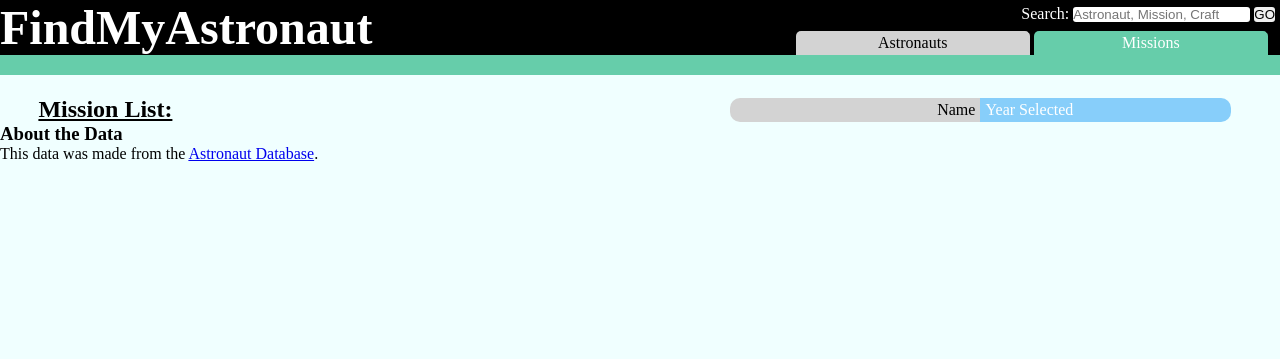
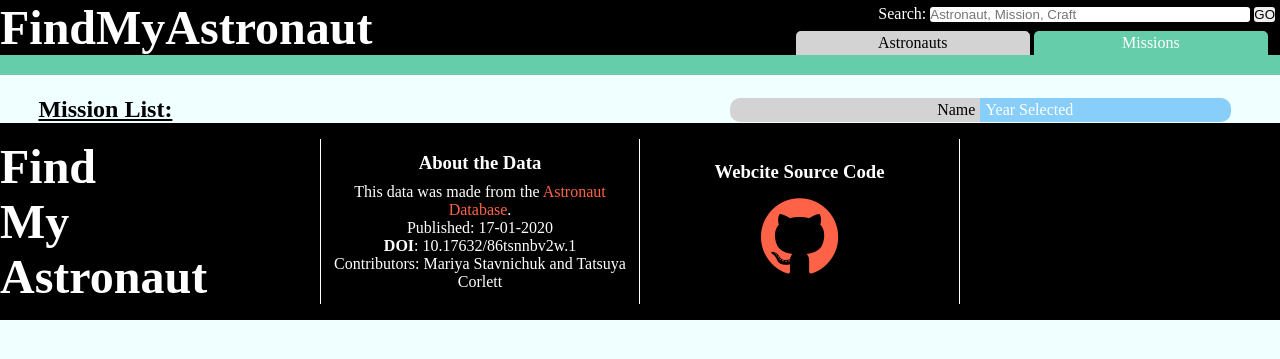
Before and after one commit to RichartE/cs257, a Flask app: template webapp/templates/missions.html in a window 1280 px wide. Shown: the top 359 px of the page. Run offline with Flask 2, Linux system fonts and the light colour scheme; the template is opened without the code that fills it, so the values that code supplies are empty; parts of the project's set-up code (start-up, migrations or seed data) failed here and were passed over; some libraries are stand-ins or nearby versions.

Commit message:
worked on header and footer

```diff
--- a/webapp/api.py
+++ b/webapp/api.py
@@ -42,8 +42,6 @@ def get_features():
             feature = {'name':row[0],
                       'type':row[1],
                       'table':row[2]}
-            if feature['name'] == 'nationality':
-                feature['type'] = 'text'
             feature_list.append(feature)
         cursor.close()
         connection.close()
--- a/webapp/static/chart-from-api.css
+++ b/webapp/static/chart-from-api.css
@@ -68,3 +68,7 @@ svg.ct-chart-bar, svg.ct-chart-line{
     transform: translate(-100%) rotate(-75deg);
     white-space:nowrap;
 }
+
+.ct-chart {
+    max-height: 80vh;
+}
--- a/webapp/static/missions.css
+++ b/webapp/static/missions.css
@@ -15,7 +15,7 @@ body {
     background-color: azure;
 }
 
-header {
+header, footer {
     background-color: black;
     display: flex;
     flex-direction: row;
@@ -27,7 +27,7 @@ header > a {
     text-decoration: none;
 }
 
-header > a > h1 {
+h1 {
     color: white;
     max-width: 60vw;
     width: 60vw;
@@ -174,3 +174,52 @@ section::before {
     background-color: lightskyblue !important;
     color: white;
 }
+
+#search {
+    width: 25vw;
+}
+
+footer {
+    padding: 1em 0;
+    justify-content: flex-start;
+}
+
+footer > * {
+    width: 25%;
+    color: white;
+}
+
+.footCol {
+    display: flex;
+    flex-flow: column wrap;
+    align-items: center;
+    justify-content: center;
+    border: 1px solid white;
+    border-top: none;
+    border-bottom: none;
+}
+
+div > h3 {
+    margin-bottom: 0.5em;
+}
+
+div > p {
+    text-align: center;
+}
+
+.fa-github {
+    font-size: 90px !important;
+}
+
+.footCol a {
+    text-decoration: none;
+    color: tomato;
+}
+
+.footCol a:hover {
+    color: lightskyblue;
+}
+
+.lCol {
+    border-left: none;
+}
--- a/webapp/templates/missions.html
+++ b/webapp/templates/missions.html
@@ -7,6 +7,7 @@
     <link rel="stylesheet" type="text/css" href="{{ url_for('static', filename='missions.css') }}" />
     <script type="text/javascript" src="{{ url_for('static', filename='missions.js') }}"></script>
     <link rel="shortcut icon" href="{{ url_for('static', filename='favicon.ico') }}" />
+    <link rel="stylesheet" href="https://cdnjs.cloudflare.com/ajax/libs/font-awesome/4.7.0/css/font-awesome.min.css">
     <title>FindMyAstronaut - Mission List</title>
 </head>
 
@@ -16,7 +17,7 @@
         <div>
             <form>
                 <label for="search">Search:</label>
-                <input type="text" placeholder="Astronaut, Mission, Craft" name="search" />
+                <input id="search" type="text" placeholder="Astronaut, Mission, Craft" name="search" />
                 <input type="submit" value="GO"></input>
             </form>
             <nav>
@@ -37,8 +38,17 @@
         </div>
     </section>
     <footer>
-        <h3>About the Data</h3>
-        <p>This data was made from the <a href="https://data.mendeley.com/datasets/86tsnnbv2w/1">Astronaut Database</a>.</p>
+        <h1>Find <br />My <br />Astronaut</h1>
+        <div class='footCol'>
+            <h3>About the Data</h3>
+            <p>This data was made from the <a href="https://data.mendeley.com/datasets/86tsnnbv2w/1">Astronaut Database</a>.<br />
+                Published: 17-01-2020<br /><strong>DOI</strong>: 10.17632/86tsnnbv2w.1<br />Contributors: Mariya Stavnichuk and Tatsuya Corlett
+            </p>
+        </div>
+        <div class='footCol lCol'>
+            <h3>Webcite Source Code</h3>
+            <a href="https://github.com/RichartE/cs257/tree/main/webapp"><i class="fa fa-github"></i></a>
+        </div>
     </footer>
 </body>
 </html>
```
Also changed, not shown: webapp/static/astronauts.css (+51 -2 lines), webapp/static/webapp.css (+57 -4 lines), webapp/static/webapp.js (+38 -3 lines), webapp/templates/astronauts.html (+13 -3 lines), webapp/templates/index.html (+14 -4 lines), webapp/static/chartist.min.css.
